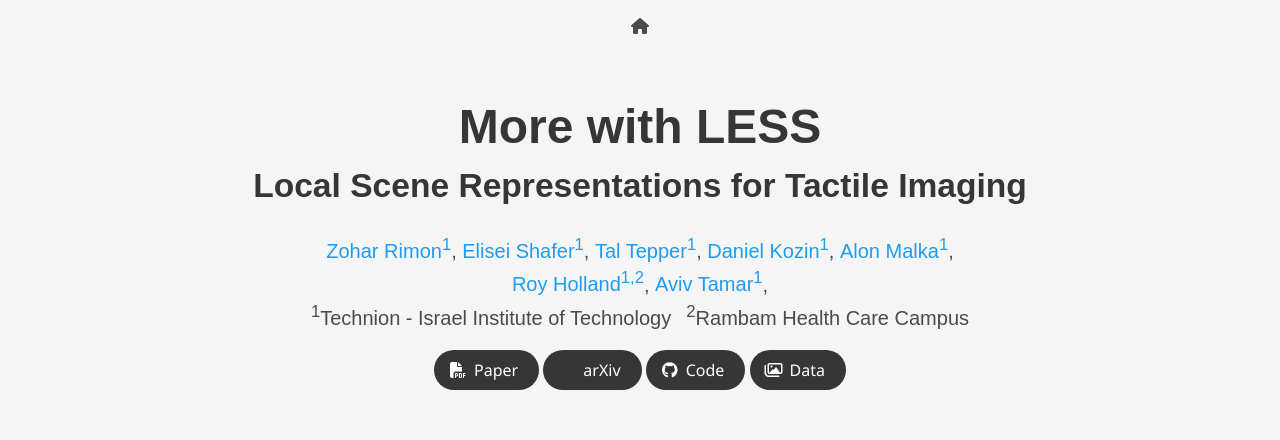
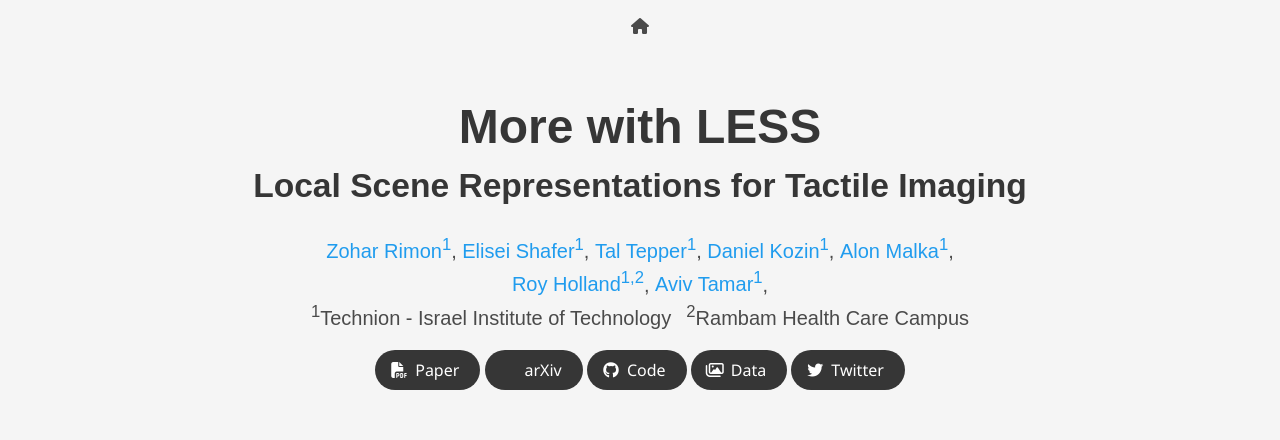
Before and after one commit to zoharri/LESS, a plain HTML site: page index.html in a window 1280 px wide. Shown: the top 440 px of the page. Drawn offline with nearby package versions, Linux system fonts and the light colour scheme; some icons are missing; a web font is replaced by a local one.

Commit message:
Added twitter link

```diff
--- a/index.html
+++ b/index.html
@@ -144,6 +144,16 @@
                       <i class="far fa-images"></i>
                   </span>
                   <span>Data</span>
+                </a>
+              </span>
+              <!-- Twitter/X Link. -->
+              <span class="link-block">
+                <a href="https://x.com/ZoharRimon/status/2066860619236561045" target="_blank"
+                   class="external-link button is-normal is-rounded is-dark">
+                  <span class="icon">
+                      <i class="fab fa-twitter"></i>
+                  </span>
+                  <span>Twitter</span>
                 </a>
               </span>
             </div>
```
